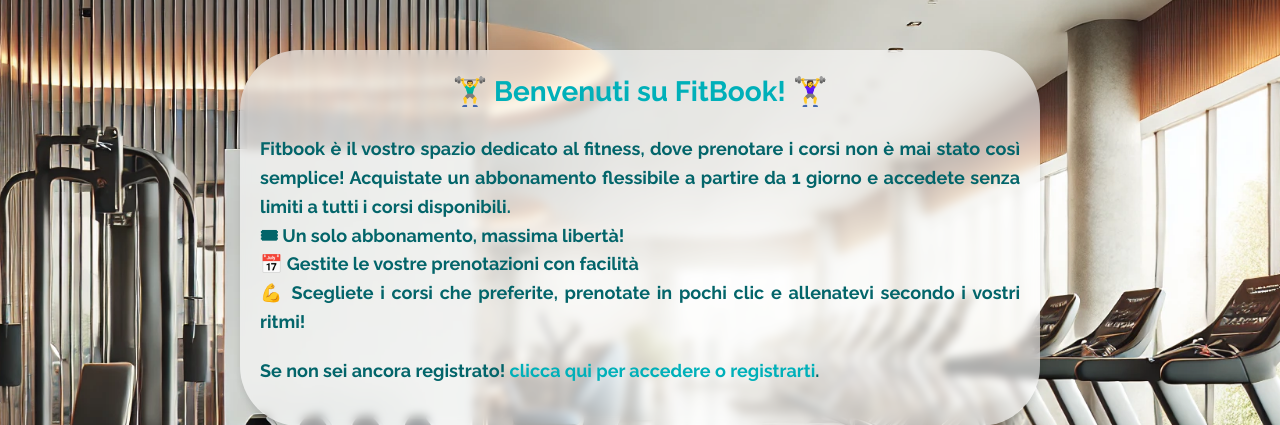
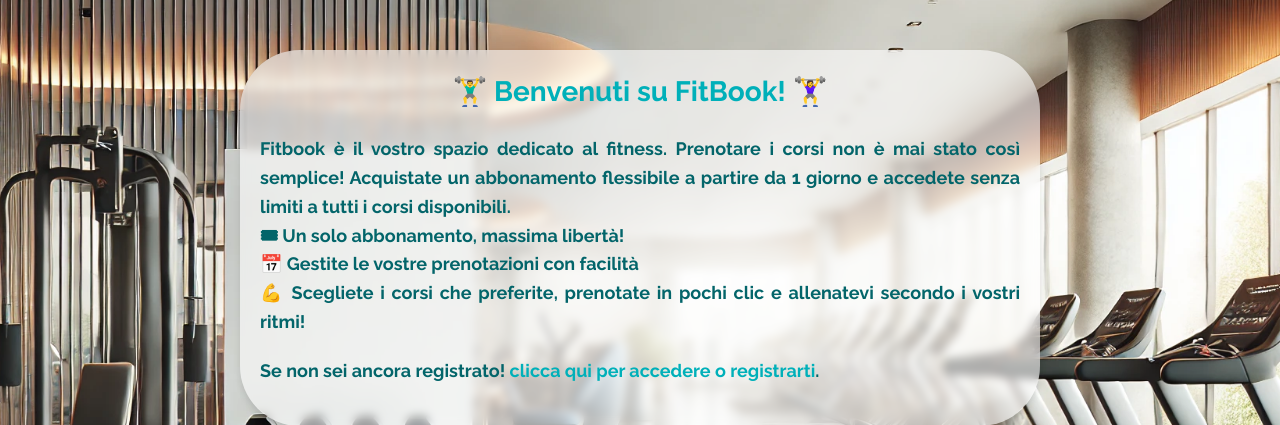
Before and after one commit to PellegrinoLuigi/FitBook, a Flask app: page / in a window 1280 px wide. Shown: the part 58-483 px from the top of the page. Run offline with Flask 2, Linux system fonts and the light colour scheme; some libraries are stand-ins or nearby versions.

Commit message:
Update index.html

```diff
--- a/templates/index.html
+++ b/templates/index.html
@@ -46,7 +46,7 @@
           <hr>
         </div>
         <div class="welcome-text" style="display: block;">
-          <p style="text-align:justify">Fitbook è il vostro spazio dedicato al fitness, dove prenotare i corsi non è mai stato così semplice! Acquistate un abbonamento flessibile a partire da 1 giorno e accedete senza limiti a tutti i corsi disponibili.</p>
+          <p style="text-align:justify">Fitbook è il vostro spazio dedicato al fitness. Prenotare i corsi non è mai stato così semplice! Acquistate un abbonamento flessibile a partire da 1 giorno e accedete senza limiti a tutti i corsi disponibili.</p>
           <p style="text-align:left">🎟 Un solo abbonamento, massima libertà!</p>
           <p style="text-align:left">📅 Gestite le vostre prenotazioni con facilità</p>
           <p style="text-align:justify">💪 Scegliete i corsi che preferite, prenotate in pochi clic e allenatevi secondo i vostri ritmi!</p>
```
